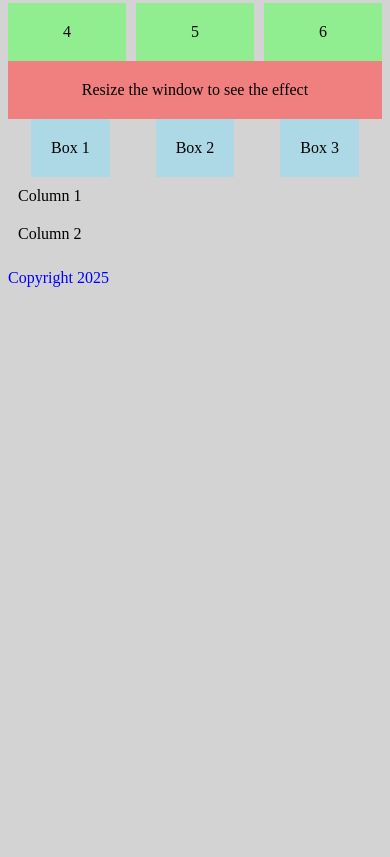
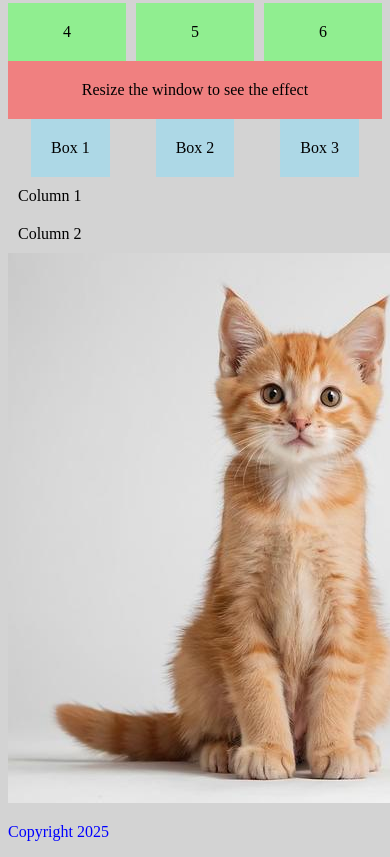
Before and after one commit to ashadayib1/website_dev_course_autumn_2026, a plain HTML site: page WS_05/index.html in a window 390 px wide. Shown: the part 2129-2986 px from the top of the page. Before the commit the page ends 2432 px from the top, so only its background shows below. Drawn offline with Linux system fonts and the light colour scheme.

Commit message:
Add responsive columns and image to index.html

```diff
--- a/WS_05/index.html
+++ b/WS_05/index.html
@@ -110,6 +110,8 @@
       <div class="column">Column 2</div>
     </div>
 
+    <img src="images/cat.jpg" alt="Responsive Image" class="responsive-image">
+
        <footer>
         <p>Copyright 2025</p>
     </footer>
```
